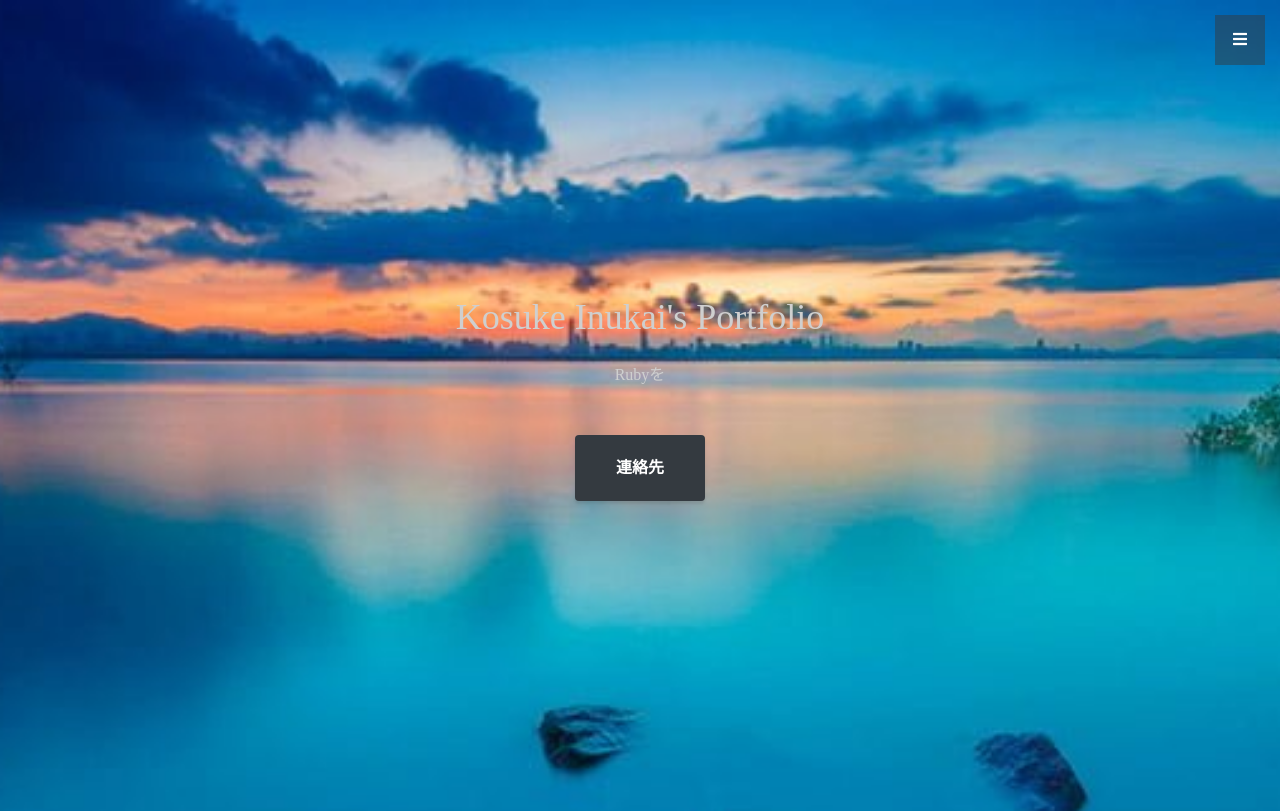
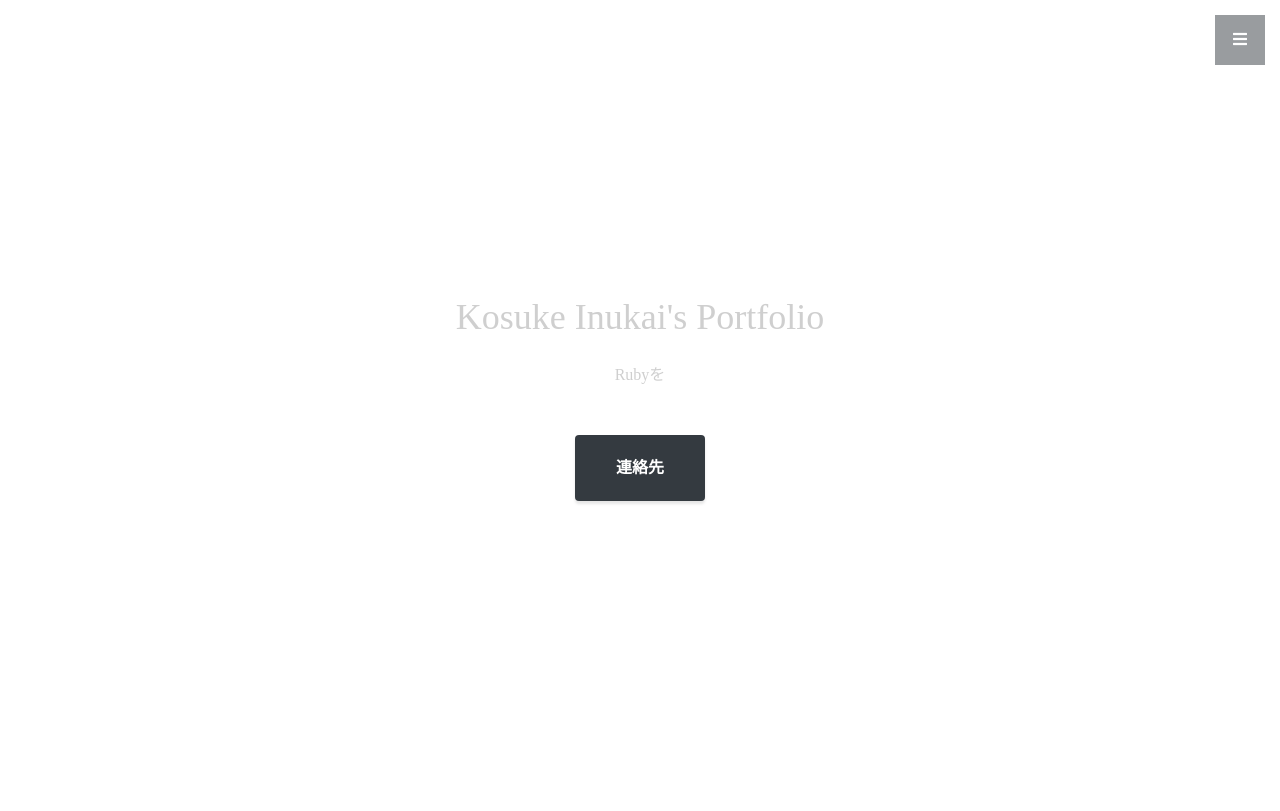
Before and after one commit to kdog0625/kdogprofile, a plain HTML site: page index.html in a window 1280 px wide. Shown: the top 811 px of the page. Drawn offline with nearby package versions, Linux system fonts and the light colour scheme.

Commit message:
Update page

```diff
--- a/css/style.css
+++ b/css/style.css
@@ -61,7 +61,7 @@ margin-left: 10px;
     height: auto;
     padding-top: 8rem;
     padding-bottom: 8rem;
-    background: url(../image/article.png);
+    /* background: url(image/article.png); */
     background-size: cover;
     background-position: center;
     background-attachment: fixed;
```
